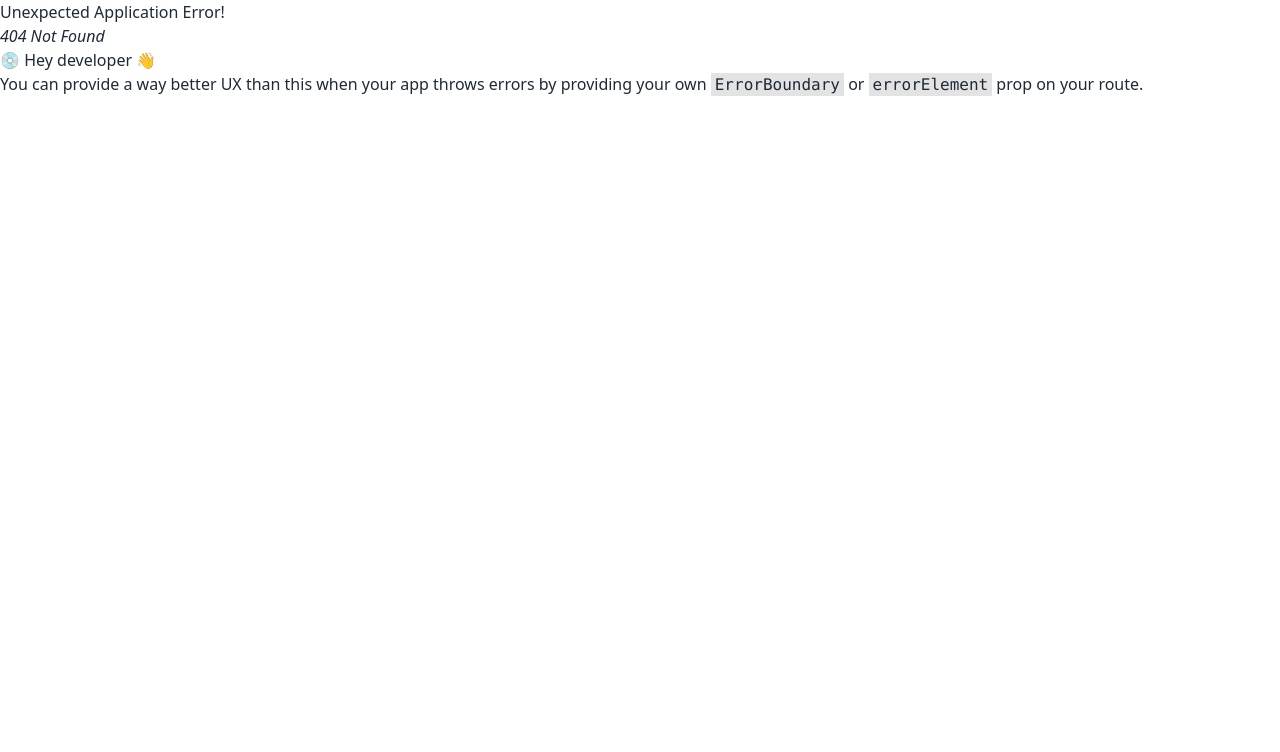
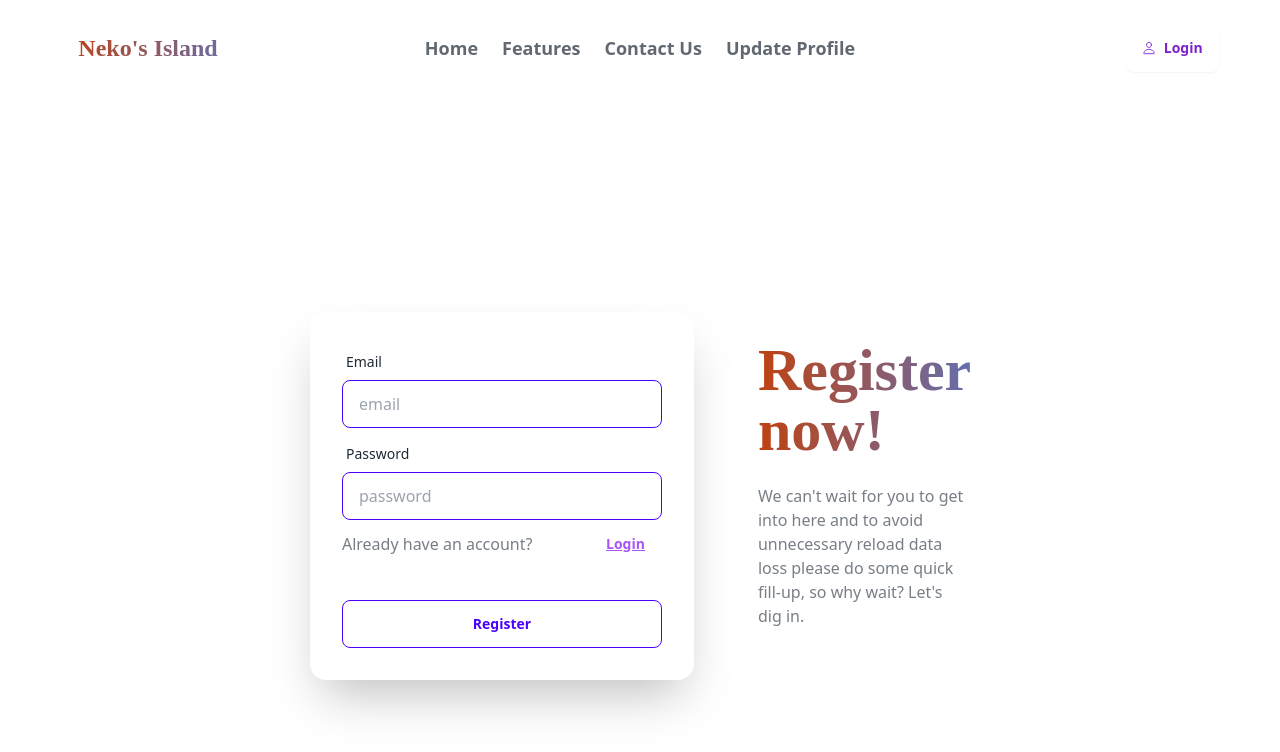
Before and after one commit to rafiferdos/nekos-island, a React (Vite) app: page /register in a window 1280 px wide. Before the commit this address had no page. Shown: the top 752 px of the page. Built offline with nearby package versions, Linux system fonts and the light colour scheme; a web font is replaced by a local one.

Commit message:
fixed login & register page typography

```diff
--- a/package.json
+++ b/package.json
@@ -15,6 +15,7 @@
     "match-sorter": "^6.3.4",
     "react": "^18.2.0",
     "react-dom": "^18.2.0",
+    "react-hook-form": "^7.51.2",
     "react-icons": "^5.0.1",
     "react-router-dom": "^6.22.3",
     "sort-by": "^1.2.0"
--- /dev/null
+++ b/src/pages/Login.jsx
@@ -0,0 +1,41 @@
+import {Link} from "react-router-dom";
+
+const Login = () => {
+    return (
+        <>
+            <div className="hero min-h-screen lg:w-3/6 md:w-4/6 mx-auto">
+                <div className="hero-content flex-col lg:flex-row-reverse lg:gap-16">
+                    <div className="text-center lg:text-left">
+                        <h1 className="font-bold text-2xl lg:text-6xl md:text-4xl bg-gradient-to-r from-orange-700 via-blue-500 to-green-400 text-transparent bg-clip-text animate-gradient bg-300% font-madimi">Login now!</h1>
+                        <p className="py-6 opacity-60">We can&apos;t wait for you to get logged in here and save your information to avoid unnecessary reload data loss, so why wait? Let&apos;s jump into it.</p>
+                    </div>
+                    <div className="card shrink-0 w-full max-w-sm shadow-2xl bg-base-100">
+                        <form className="card-body">
+                            <div className="form-control">
+                                <label className="label">
+                                    <span className="label-text">Email</span>
+                                </label>
+                                <input type="email" placeholder="email" className="input input-bordered input-primary" required/>
+                            </div>
+                            <div className="form-control">
+                                <label className="label">
+                                    <span className="label-text">Password</span>
+                                </label>
+                                <input type="password" placeholder="password" className="input input-bordered input-primary"
+                                       required/>
+                                <div className="flex justify-between items-center">
+                                    <p className='opacity-60'>New Here?</p>
+                                    <Link className='btn btn-ghost hover:bg-white underline text-purple-500' to='/register'>Register</Link>
+                                </div>
+                            </div>
+                            <div className="form-control mt-6">
+                                <button className="btn btn-primary btn-outline">Login</button>
+                            </div>
+                        </form>
+                    </div>
+                </div>
+            </div>
+        </>
+    )
+}
+export default Login
--- /dev/null
+++ b/src/pages/Register.jsx
@@ -0,0 +1,41 @@
+import {Link} from "react-router-dom";
+
+const Register = () => {
+    return (
+        <>
+            <div className="hero min-h-screen lg:w-3/6 md:w-4/6 mx-auto">
+                <div className="hero-content flex-col lg:flex-row-reverse lg:gap-16">
+                    <div className="text-center lg:text-left">
+                        <h1 className="font-bold text-2xl lg:text-6xl md:text-4xl bg-gradient-to-r from-orange-700 via-blue-500 to-green-400 text-transparent bg-clip-text animate-gradient bg-300% font-madimi">Register now!</h1>
+                        <p className="py-6 opacity-60">We can&apos;t wait for you to get into here and to avoid unnecessary reload data loss please do some quick fill-up, so why wait? Let&apos;s dig in.</p>
+                    </div>
+                    <div className="card shrink-0 w-full max-w-sm shadow-2xl bg-base-100">
+                        <form className="card-body">
+                            <div className="form-control">
+                                <label className="label">
+                                    <span className="label-text">Email</span>
+                                </label>
+                                <input type="email" placeholder="email" className="input input-bordered input-primary" required/>
+                            </div>
+                            <div className="form-control">
+                                <label className="label">
+                                    <span className="label-text">Password</span>
+                                </label>
+                                <input type="password" placeholder="password" className="input input-bordered input-primary"
+                                       required/>
+                                <div className="flex justify-between items-center">
+                                    <p className='opacity-60'>Already have an account?</p>
+                                    <Link className='btn btn-ghost hover:bg-white underline text-purple-500' to='/login'>Login</Link>
+                                </div>
+                            </div>
+                            <div className="form-control mt-6">
+                                <button className="btn btn-primary btn-outline">Register</button>
+                            </div>
+                        </form>
+                    </div>
+                </div>
+            </div>
+        </>
+    )
+}
+export default Register
```
Also changed, not shown: src/Routes/Routes.jsx (+10 -0 lines), 1 other file (tests, documents, lock files or other folders).
